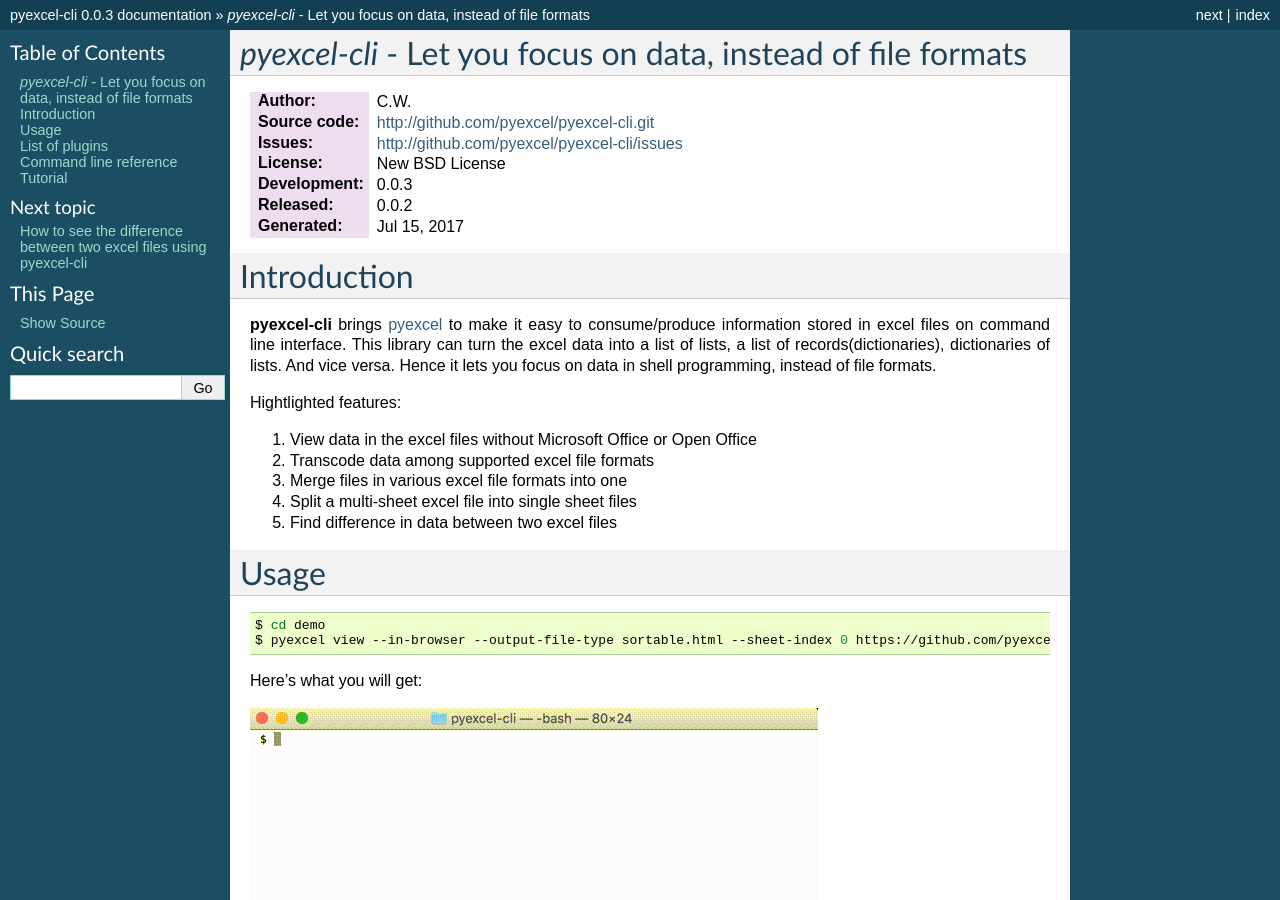
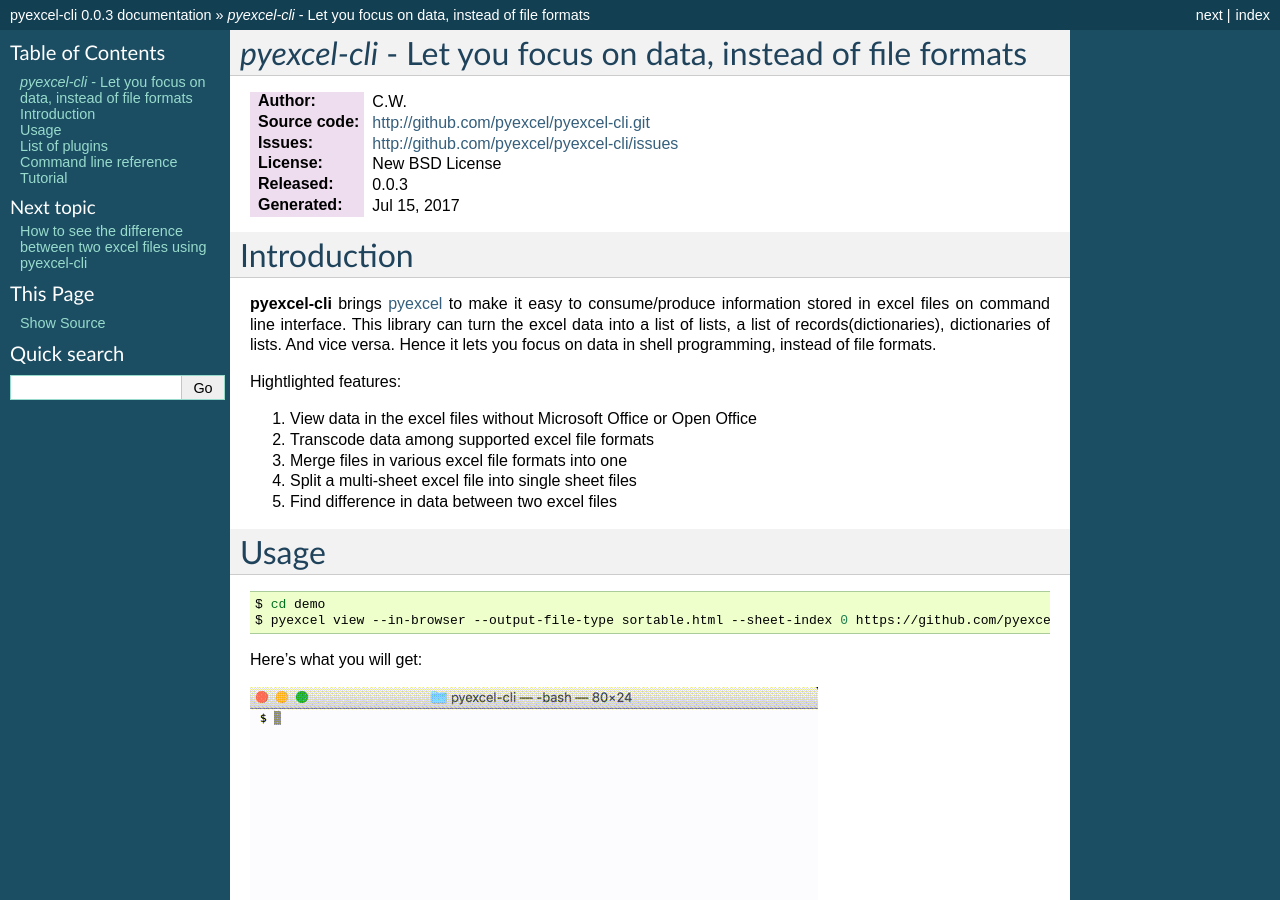
Before and after one commit to pyexcel/pyexcel-cli, a Sphinx documentation site: the page built from docs/source/index.rst, in a window 1280 px wide and 900 px high. Built offline with Sphinx 7.4.7, drawn with Linux system fonts in a browser that asks for light colours.

Commit message:
release v0.0.3

```diff
--- a/docs/source/conf.py
+++ b/docs/source/conf.py
@@ -21,7 +21,7 @@
 
 project = u'pyexcel-cli'
 copyright = u'2015-2017 Onni Software Ltd.'
-version = '0.0.2'
+version = '0.0.3'
 release = '0.0.3'
 exclude_patterns = []
 pygments_style = 'sphinx'
--- a/docs/source/index.rst
+++ b/docs/source/index.rst
@@ -5,7 +5,6 @@
 :Source code: http://github.com/pyexcel/pyexcel-cli.git
 :Issues: http://github.com/pyexcel/pyexcel-cli/issues
 :License: New BSD License
-:Development: |release|
 :Released: |version|
 :Generated: |today|
 
--- a/pyexcel_cli.yml
+++ b/pyexcel_cli.yml
@@ -3,7 +3,7 @@
 nick_name: cli
 version: 0.0.3
 current_version: 0.0.3
-release: 0.0.2
+release: 0.0.3
 command_line_interface: pyexcel
 entry_point: pyexcel_cli.main:main
 dependencies:
```
